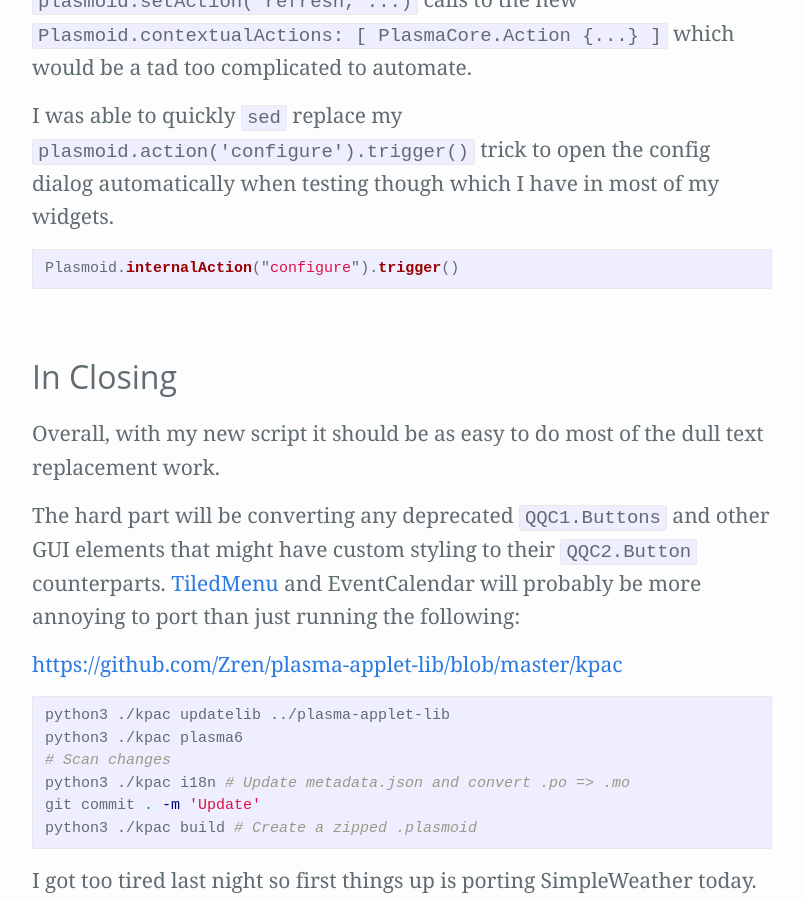
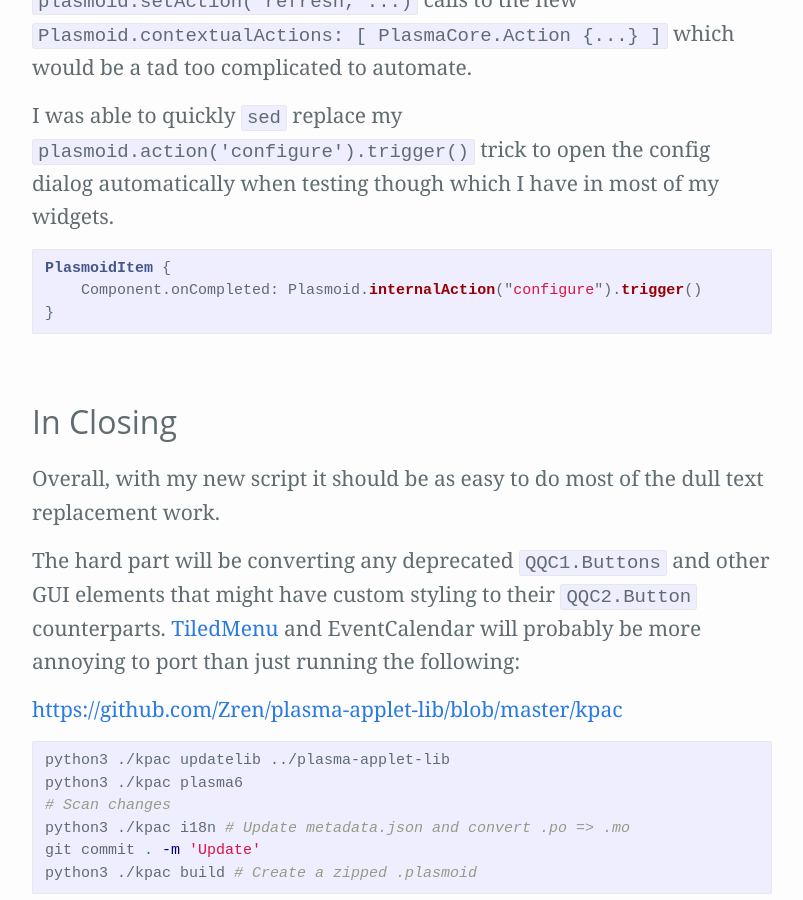
Before and after one commit to Zren/zren.github.io, a Jekyll site: the page built from _posts/2024-03-13-commandoutput-dailyforecast-condensedweather-ported-to-plasma6.md, in a window 1280 px wide and 900 px high, scrolled down 8437 px. Shown: the whole window, without its empty margins (238-1041 px from the left). Built offline with Jekyll 4.4.1, drawn with Linux system fonts in a browser that asks for light colours.

Commit message:
Elaborate example

````diff
--- a/_posts/2024-03-13-commandoutput-dailyforecast-condensedweather-ported-to-plasma6.md
+++ b/_posts/2024-03-13-commandoutput-dailyforecast-condensedweather-ported-to-plasma6.md
@@ -287,8 +287,10 @@ The last things I had to [do manually](https://github.com/Zren/plasma-applet-dai
 
 I was able to quickly `sed` replace my `plasmoid.action('configure').trigger()` trick to open the config dialog automatically when testing though which I have in most of my widgets.
 
-```js
-Plasmoid.internalAction("configure").trigger()
+```qml
+PlasmoidItem {
+	Component.onCompleted: Plasmoid.internalAction("configure").trigger()
+}
 ```
 
 ## In Closing
````
